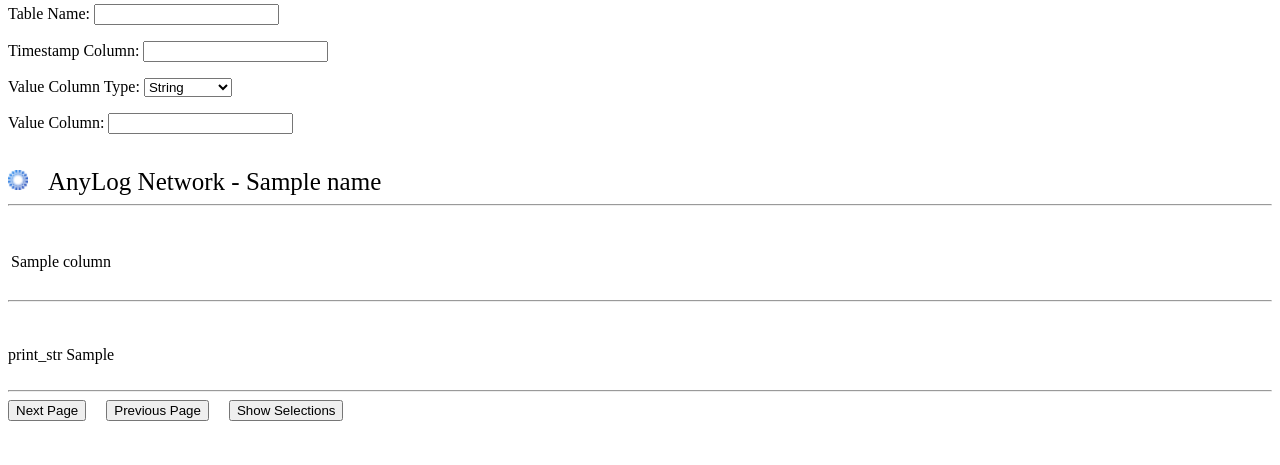
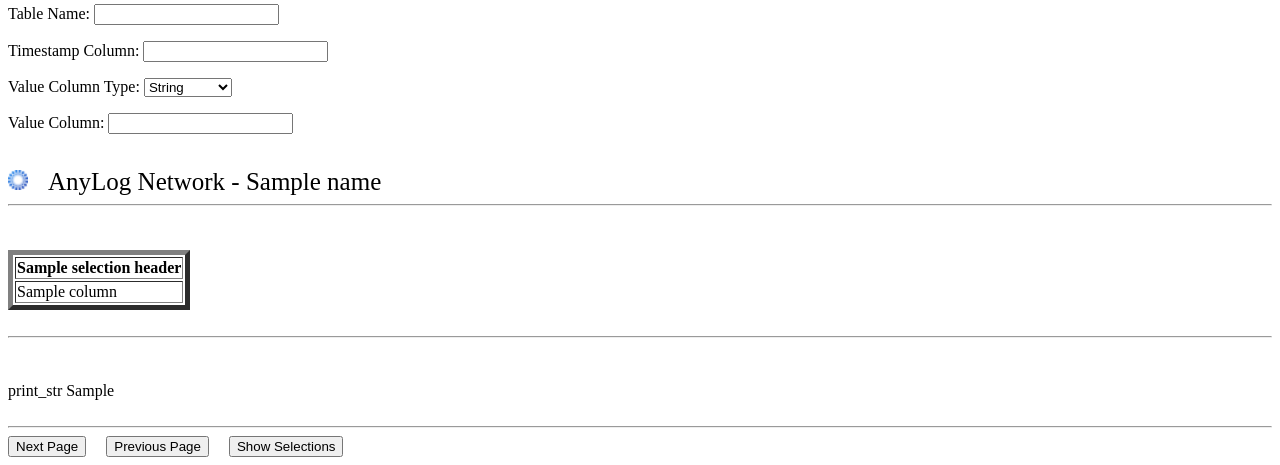
Before and after one commit to AnyLog-co/Deployment-Console, a Django app: template anylog_deploy/templates/generic.html in a window 1280 px wide. Shown: the part 1257-1722 px from the top of the page. Before the commit the page ends 1678 px from the top, so only its background shows below. Run offline with Django 3.2, Linux system fonts and the light colour scheme; the template is opened without the code that fills it: values that come from a table or form of the project are taken from there, most other values are stand-ins (such as "Sample title", 1, 10 or a date in 2020).

Commit message:
value table

```diff
--- a/anylog_deploy/templates/generic.html
+++ b/anylog_deploy/templates/generic.html
@@ -35,7 +35,13 @@
 
 
     {% if selection_list %}
-        <table>
+        <table border="5" >
+            <tr>
+            {% for column_name in selection_header %}
+                <th>{{ column_name }}</th>
+            {%  endfor %}
+            </tr>
+
         {% for table_row in selection_list %}
             <tr>
             {% for column in table_row %}
--- a/anylog_deploy/views2.py
+++ b/anylog_deploy/views2.py
@@ -157,6 +157,7 @@ class Example:
 
         if selection_list:
             # add selection
+            al_forms[next_page_name]["selection_header"] = ("Page", "Field", "Key", "Value")
             al_forms[next_page_name]["selection_list"] = selection_list
         else:
             # delete the selection
@@ -227,10 +228,6 @@ def set_selection():
                 else:
                     label = ""
 
-                if not len(selections_list):
-                    # Add  title
-                    selections_list.append(("Page", "Field", "Key", "Value"))
-
                 selections_list.append((page_name, label, field["key"], field["value"]))
 
     return selections_list
```
